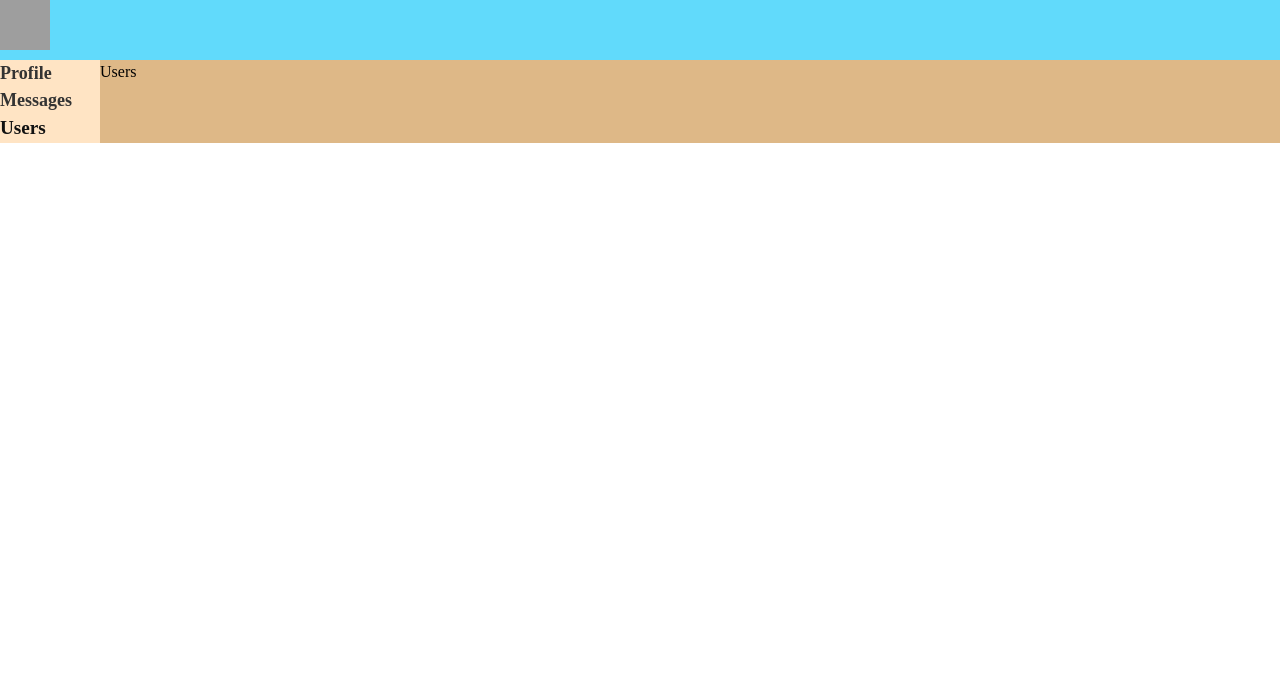
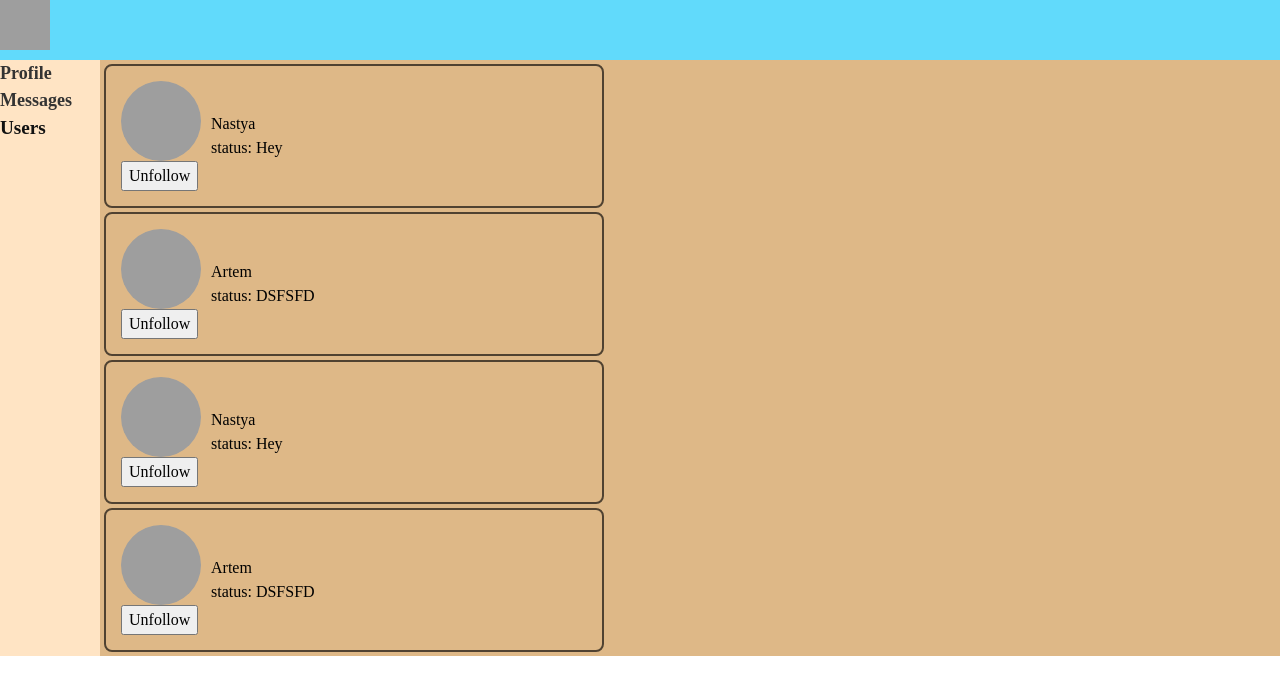
Before and after one commit to AlFilip/Social-Network-TS, a React (Create React App) app: page /users in a window 1280 px wide. Shown: the top 694 px of the page. Built offline with nearby package versions, Linux system fonts and the light colour scheme; grey boxes are pictures that could not be loaded.

Commit message:
Added styles to user card, and other

```diff
--- /dev/null
+++ b/src/components/Users/User/User.module.css
@@ -0,0 +1,31 @@
+.userCard {
+    margin: 4px;
+    display: flex;
+    align-items: center;
+    padding: 15px;
+    border: 2px solid rgba(0, 0, 0, 0.64);
+    border-radius: 8px;
+    max-width: 500px;
+}
+
+.leftPart {
+
+}
+
+.leftPart img {
+    height: 80px;
+    width: 80px;
+    border-radius: 50%;
+}
+
+.rightPart {
+
+}
+
+.name {
+    margin-left: 10px;
+}
+
+.status {
+    margin-left: 10px;
+}
--- /dev/null
+++ b/src/components/Users/User/User.tsx
@@ -0,0 +1,32 @@
+import {UserType} from "../../../redux/usersReducer";
+import s from './User.module.css'
+import React from "react";
+
+type UserPropsType = UserType & { callBack: (UserId:number) => void }
+
+export const User = ({
+                         id,
+                         name,
+                         photos,
+                         status,
+                         followed,
+                         callBack
+                     }: UserPropsType) => {
+
+    const onButtonClick = () => callBack(id)
+
+    return (
+        <div className={s.userCard}>
+            <div className={s.leftPart}>
+                <img
+                    src="https://e7.pngegg.com/pngimages/931/209/png-clipart-computer-icons-symbol-avatar-logo-person-with-helmut-miscellaneous-black.png"
+                    alt=""/>
+                <button onClick={onButtonClick}>{followed ? 'Unfollow' : 'Follow'}</button>
+            </div>
+            <div className={s.rightPart}>
+                <div className={s.name}>{name}</div>
+                <div className={s.status}>status: {status}</div>
+            </div>
+        </div>
+    )
+}
--- a/src/components/Users/Users.tsx
+++ b/src/components/Users/Users.tsx
@@ -1,12 +1,35 @@
-import React from "react";
+import React, {useEffect} from "react";
 import {UsersPropsType} from "./UsersContainer";
+import {User} from "./User/User";
 
 
 export const Users = (props: UsersPropsType) => {
-
+    const mappedUsers = props.users.map(m => <User key={m.id}
+                                                   id={m.id}
+                                                   name={m.name}
+                                                   photos={m.photos}
+                                                   status={m.status}
+                                                   followed={m.followed}
+                                                   callBack={m.followed ? props.unFollow : props.follow}
+    />)
+    if (!props.users.length) props.setUsers([
+        {
+            id: 1,
+            name: 'Nastya',
+            photos: {small: null, large: null},
+            status: 'Hey',
+            followed: true
+        },
+        {
+            id: 2,
+            name: 'Artem',
+            photos: {small: null, large: null},
+            status: 'DSFSFD',
+            followed: true
+        }])
     return (
         <div>
-            Users
+            {mappedUsers}
         </div>
     );
 };
--- a/src/components/Users/UsersContainer.ts
+++ b/src/components/Users/UsersContainer.ts
@@ -1,13 +1,14 @@
 import {connect} from "react-redux";
 import {Dispatch} from "redux";
-import {ActionTypes} from "../../redux/store";
 import {AppStateType} from "../../redux/redux-store";
 import {Users} from "./Users";
-import {UsersStateType} from "../../redux/usersReducer";
+import {followAC, setUsersAC, unFollowAC, UsersActionTypes, UsersStateType, UserType} from "../../redux/usersReducer";
 
 
 type mapDispatchToPropsType = {
-
+    follow: (id: number) => void
+    unFollow: (id: number) => void
+    setUsers: (users: Array<UserType>) => void
 }
 
 export type UsersPropsType = mapDispatchToPropsType & UsersStateType
@@ -17,8 +18,16 @@ const mapStateToProps = (state: AppStateType): UsersStateType => ({
     users: state.users.users
 })
 
-const mapDispatchToProps = (dispatch: Dispatch<ActionTypes>): mapDispatchToPropsType => ({
-
+const mapDispatchToProps = (dispatch: Dispatch<UsersActionTypes>): mapDispatchToPropsType => ({
+    follow: (id: number) => {
+        dispatch(followAC(id))
+    },
+    unFollow: (id: number) => {
+        dispatch(unFollowAC(id))
+    },
+    setUsers: (users: Array<UserType>) => {
+        dispatch(setUsersAC(users))
+    }
 })
 
 export const UsersContainer = connect(mapStateToProps, mapDispatchToProps)(Users)
--- a/src/redux/usersReducer.ts
+++ b/src/redux/usersReducer.ts
@@ -1,8 +1,8 @@
 export type UsersStateType = typeof initState
 
-type UserType = {
+export type UserType = {
+    id: number
     name: string
-    id: number
     photos: {
         small: null | string,
         large: null | string
@@ -12,22 +12,7 @@ type UserType = {
 }
 
 const initState = {
-    users: [
-        {
-            id: 1,
-            name: 'Nastya',
-            photos: {small: null, large: null},
-            status: 'Hey',
-            followed: true
-        },
-        {
-            id: 2,
-            name: 'Artem',
-            photos: {small: null, large: null},
-            status: 'DSFSFD',
-            followed: true
-        },
-    ] as Array<UserType>
+    users: [] as Array<UserType>
 }
 
 export const users = (state: UsersStateType = initState, action: UsersActionTypes): UsersStateType => {
@@ -37,13 +22,13 @@ export const users = (state: UsersStateType = initState, action: UsersActionType
         case 'UN_FOLLOW':
             return {...state, users: state.users.map(m => m.id === action.userId ? {...m, followed: false} : m)}
         case 'SET_USERS':
-            return {users: action.users}
+            return {...state, users: [...state.users, ...action.users]}
         default:
             return state
     }
 }
 
-type UsersActionTypes = followActionType | unFollowActionType | setUsersActionType
+export type UsersActionTypes = followActionType | unFollowActionType | setUsersActionType
 
 export type followActionType = ReturnType<typeof followAC>
 export type unFollowActionType = ReturnType<typeof unFollowAC>
```
